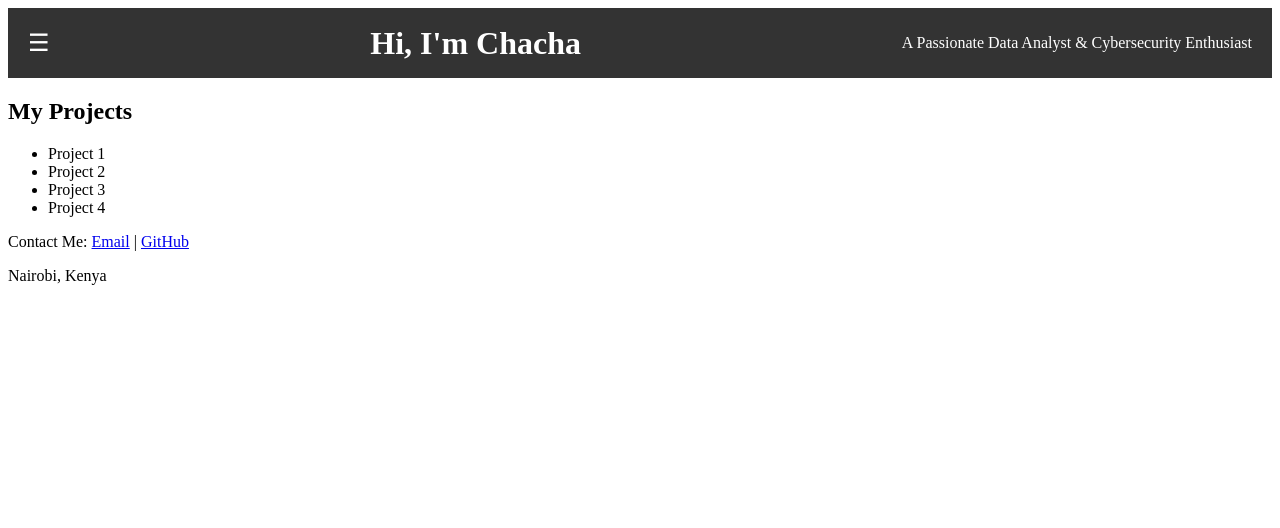
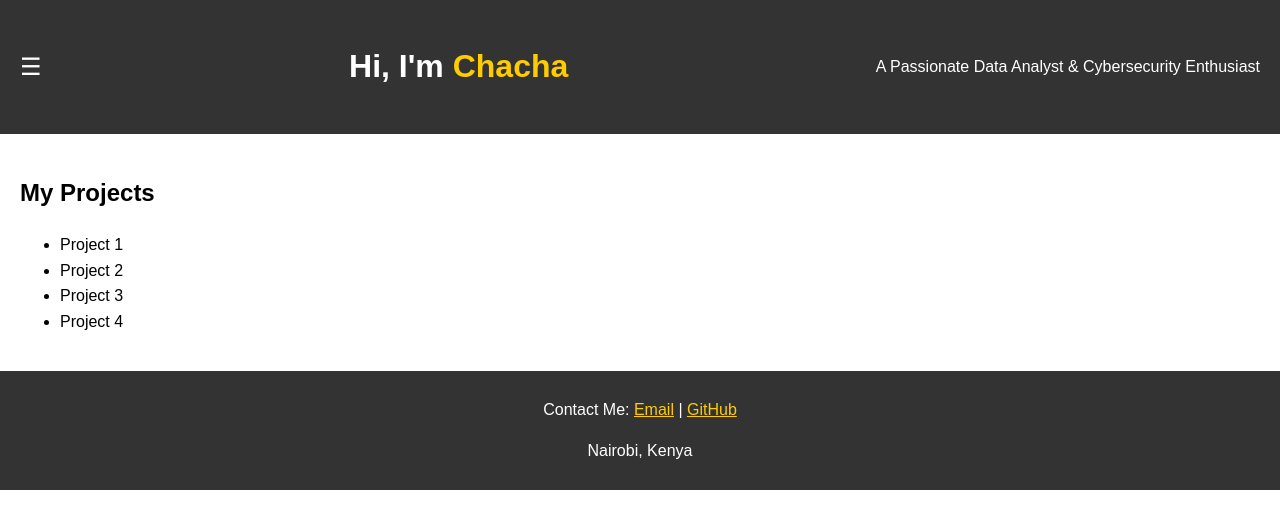
Before and after one commit to ChachaSam1/ChachaSam1.github.io, a plain HTML site: page index.html in a window 1280 px wide. Drawn offline with Linux system fonts and the light colour scheme.

Commit message:
Reset style.css to restore layout and colors

```diff
--- a/style.css
+++ b/style.css
@@ -1 +1 @@
-.navbar { display: flex; justify-content: space-between; align-items: center; padding: 10px 20px; background-color: #333; color: white; } .menu { font-size: 24px; cursor: pointer; } .navbar h1 { margin: 0; }
+body { font-family: Arial, sans-serif; line-height: 1.6; margin: 0; padding: 0; } header { background-color: #333; color: white; padding: 20px; text-align: center; } header h1 span { color: #ffcc00; } .navbar { display: flex; justify-content: space-between; align-items: center; } .menu { font-size: 24px; color: white; cursor: pointer; } section { padding: 20px; } footer { background-color: #333; color: white; text-align: center; padding: 10px 0; } footer a { color: #ffcc00; }
```
